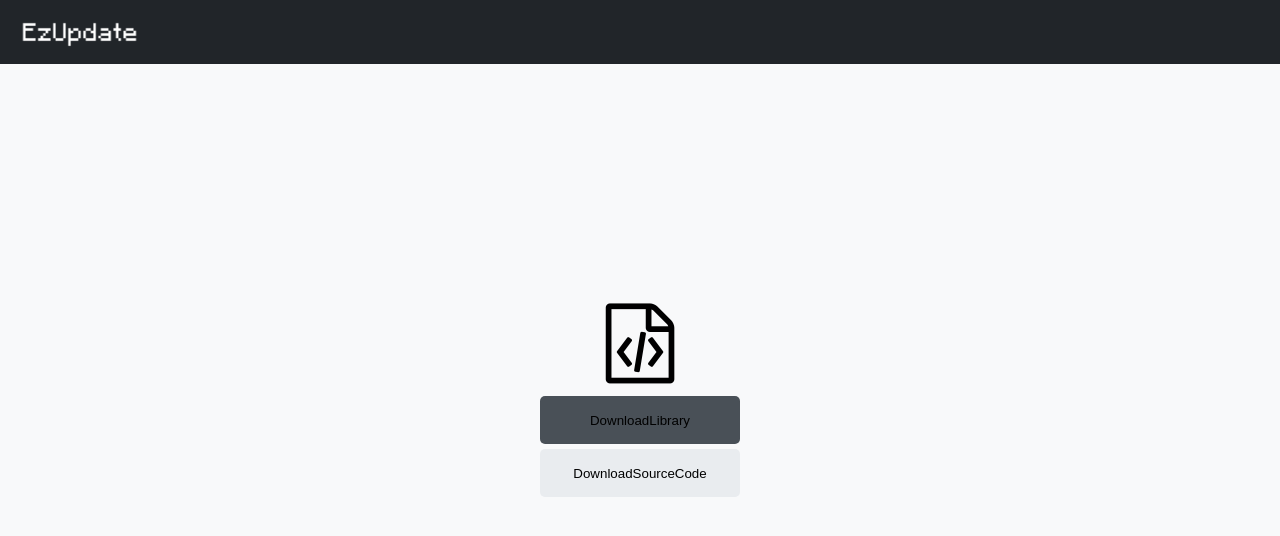
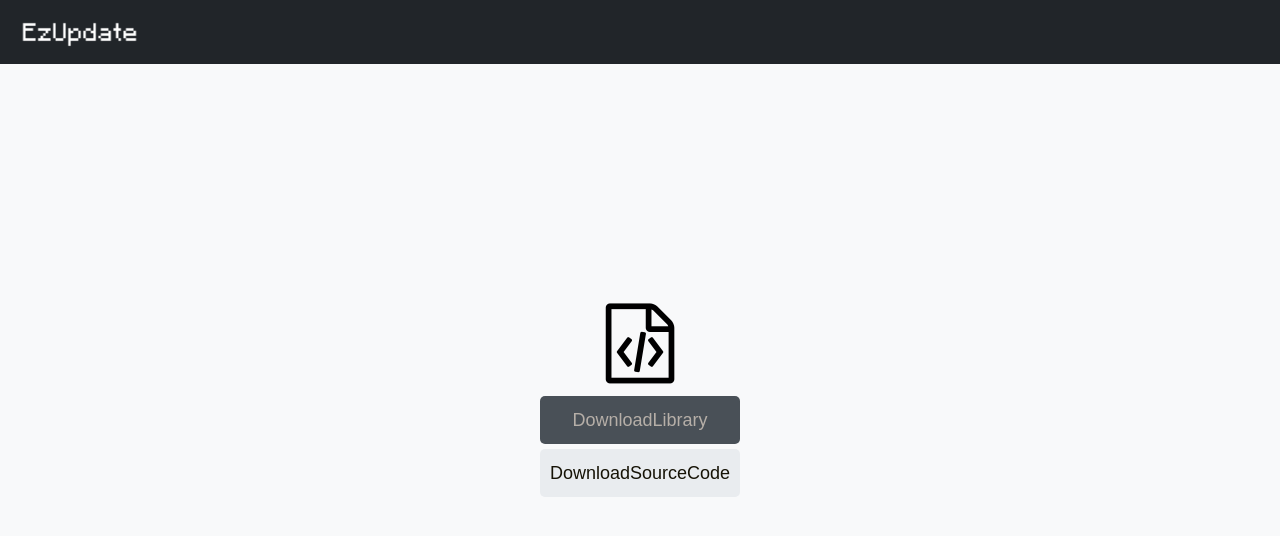
Before and after one commit to Qianshi-OriStudio/EzUpdateHomePage, a plain HTML site: page index.html in a window 1280 px wide. Drawn offline with Linux system fonts and the light colour scheme.

Commit message:
Update IndexStyle.css

```diff
--- a/css/IndexStyle.css
+++ b/css/IndexStyle.css
@@ -1,3 +1,10 @@
+*{
+	-webkit-transition: all 0.25s cubic-bezier(0.61, 1, 0.88, 1);
+  	-moz-transition: all 0.25s cubic-bezier(0.61, 1, 0.88, 1);
+	-ms-transition: all 0.25s cubic-bezier(0.61, 1, 0.88, 1);
+	-o-transition: all 0.25s cubic-bezier(0.61, 1, 0.88, 1);
+	transition: all 0.25s cubic-bezier(0.61, 1, 0.88, 1);
+}
 html{
 	background-color: #f8f9fa;
 }
@@ -25,15 +32,24 @@ html{
 	margin-bottom: 8px;
 }
 #ClientRect-DownloadRect-DownloadLibrary ,#ClientRect-DownloadRect-DownloadSource{
+	font-size: 18px;
 	margin-top: 5px;
 	margin-bottom: 0;
 	height: 48px;
 	border-radius: 5px;
 	border-width: 0px;
 }
+#ClientRect-DownloadRect-DownloadLibrary:hover{
+	background-color: #5e6770;
+}
+#ClientRect-DownloadRect-DownloadSource:hover{
+	background-color: #eff2f5;
+}
 #ClientRect-DownloadRect-DownloadLibrary {
+	color: #b6afa8;
 	background-color: #495057;
 }
 #ClientRect-DownloadRect-DownloadSource{
+	color: #161306;
 	background-color: #e9ecef;
 }
```
